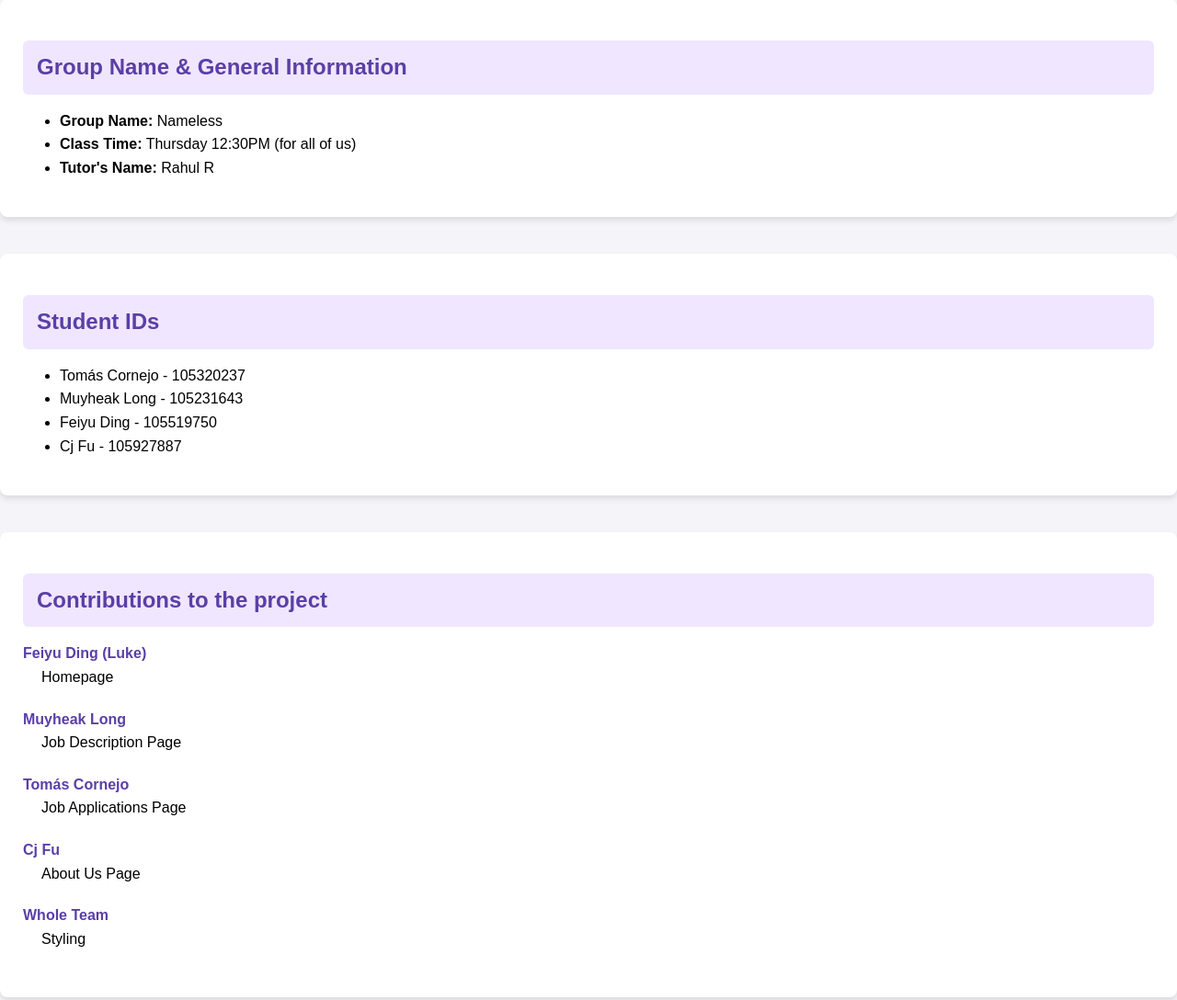
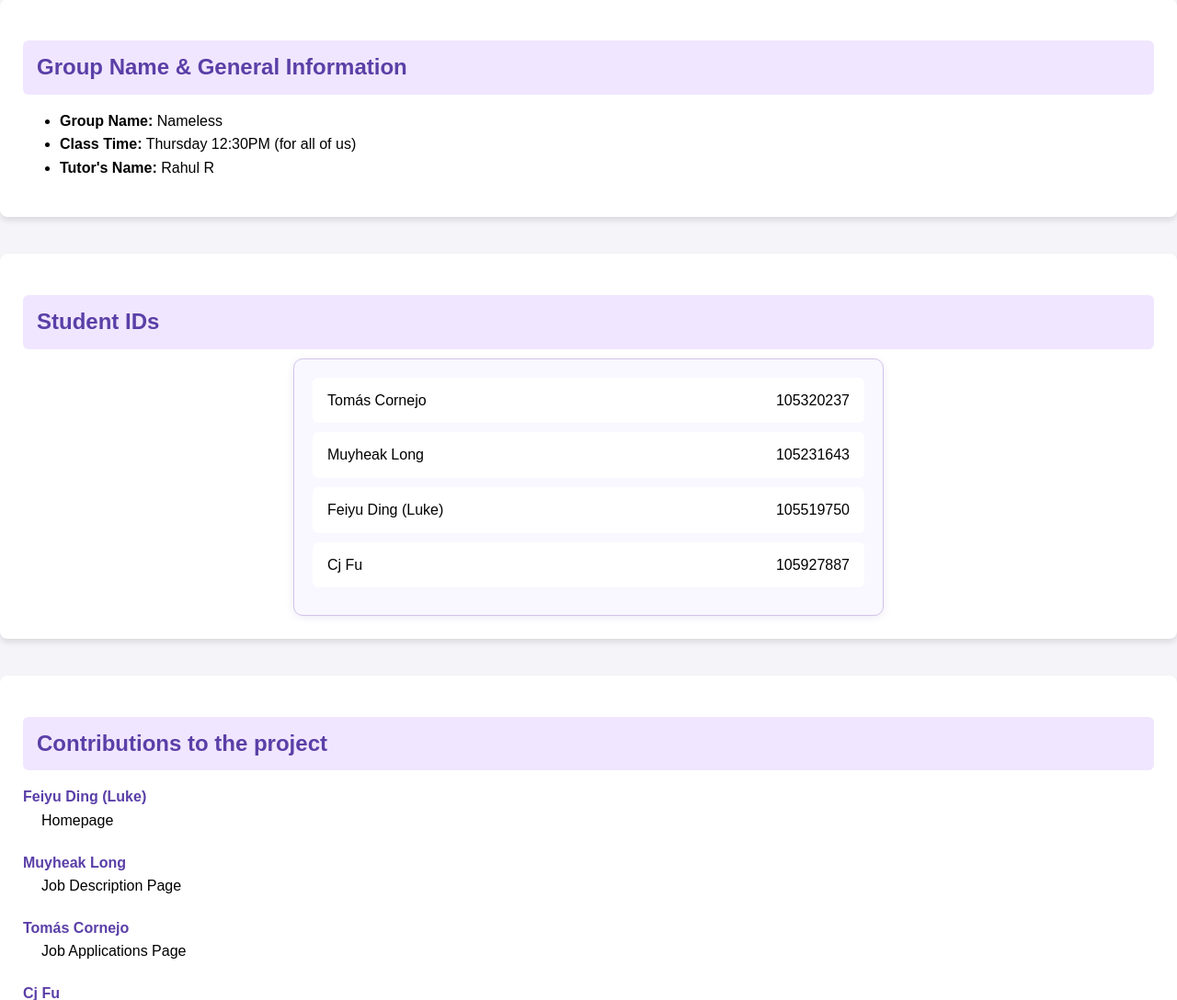
Before and after one commit to Muyheak/Group-Assignment, a PHP site: page /project1/about.html in a window 1280 px wide. Shown: the part 249-1337 px from the top of the page at 92% size. Run offline with PHP 8.4, Linux system fonts and the light colour scheme.

Commit message:
Student Id section modified

```diff
--- a/project1/about.html
+++ b/project1/about.html
@@ -42,12 +42,24 @@ Description: This is the About us page
     <!--Student IDs-->
     <section>
         <h2>Student IDs</h2>
-        <ul>
-            <li>Tomás Cornejo - 105320237</li>
-            <li>Muyheak Long - 105231643</li>
-            <li>Feiyu Ding - 105519750</li>
-            <li>Cj Fu - 105927887</li>
-        </ul>
+        <div class="student-id-card">
+            <div class="student">
+                <span class="name">Tomás Cornejo</span>
+                <span class="id">105320237</span>
+            </div>
+            <div class="student">
+                <span class="name">Muyheak Long</span>
+                <span class="id">105231643</span>
+            </div>
+            <div class="student">
+                <span class="name">Feiyu Ding (Luke)</span>
+                <span class="id">105519750</span>
+            </div>
+            <div class="student">
+                <span class="name">Cj Fu</span>
+                <span class="id">105927887</span>
+            </div>
+        </div>
     </section>
 
     <!--Contributions-->
--- a/styles/style.css
+++ b/styles/style.css
@@ -356,6 +356,7 @@ footer {
 }
 
 
+
 /* About Us */
 body {
   font-family: Arial, sans-serif;
@@ -394,6 +395,40 @@ section h2 {
   font-size: 1.5em;
 }
 
+/* Student Id */
+.student-id-card {
+  background-color: #f9f7ff;
+  border: 1px solid #d1c4e9;
+  border-radius: 10px;
+  padding: 20px;
+  max-width: 600px;
+  margin: auto;
+  box-shadow: 0 2px 8px rgba(90, 63, 167, 0.1);
+}
+
+.student {
+  display: flex;
+  justify-content: space-between;
+  align-items: center;
+  padding: 12px 16px;
+  margin-bottom: 10px;
+  border-radius: 6px;
+  background-color: #fff;
+  transition: background-color 0.3s ease, transform 0.3s ease;
+}
+
+.student:hover {
+  background-color: #f4e1ff;
+  transform: translate(5px);
+}
+
+.student.name {
+  font-weight: bold;
+  font-size: 1.1em;
+  color: #5A3FA7;
+}
+
+/* Contributions */
 dl {
   color: black;
 }
@@ -409,6 +444,7 @@ dd {
   padding-bottom: 10px;
 }
 
+/* Table */
 table {
   width: 100%;
   border-collapse: collapse;
```
